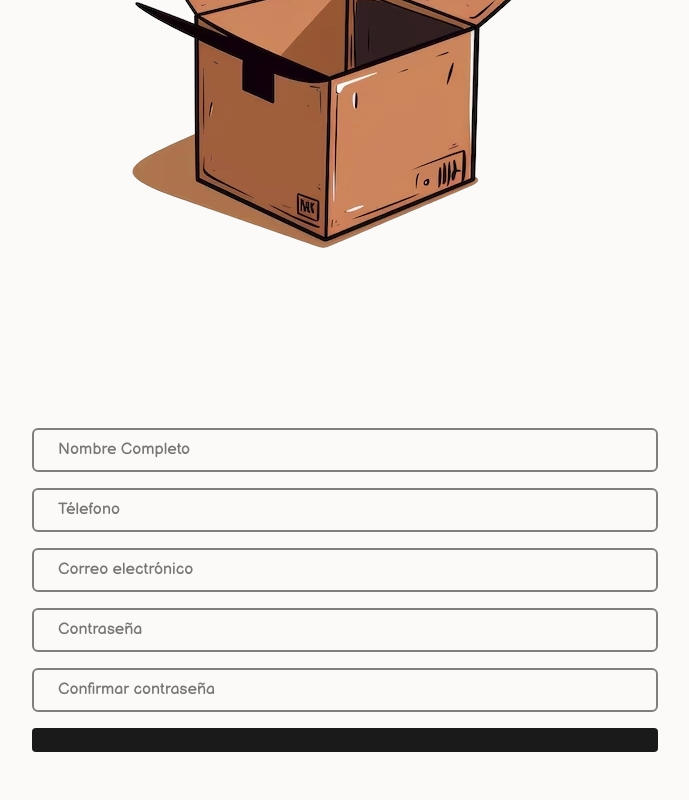
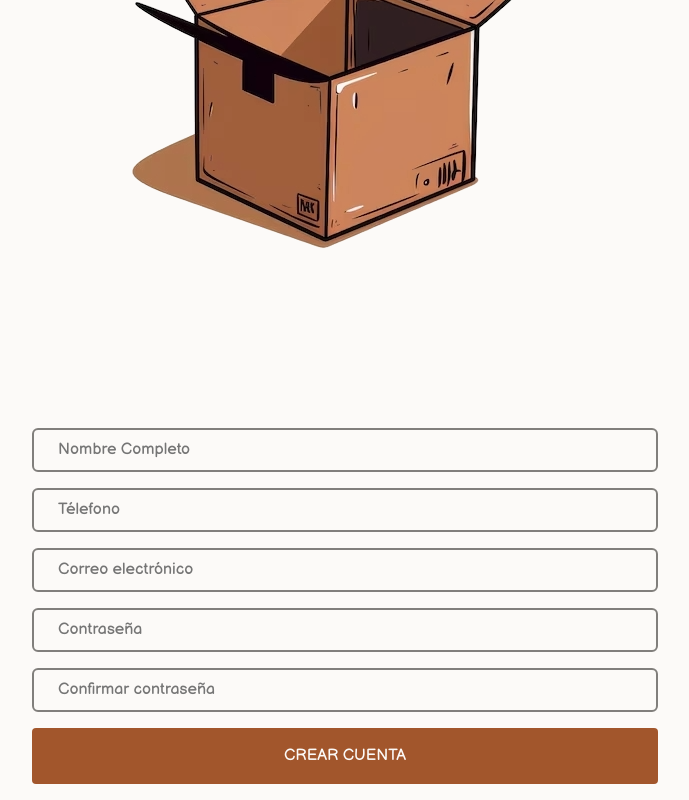
Before and after one commit to fidelChoqueDev/inventario-frontend, a React (Vite) app: page /register in a window 1280 px wide. Shown: the part 318-1118 px from the top of the page, without its empty margins (295-984 px from the left). Before the commit the page ends 1086 px from the top, so only its background shows below. Built offline with nearby package versions, Linux system fonts and the light colour scheme.

Commit message:
fix: repair button text of register form component

```diff
--- a/src/components/RegisterForm/RegisterForm.tsx
+++ b/src/components/RegisterForm/RegisterForm.tsx
@@ -91,7 +91,8 @@ const RegisterForm = () => {
       }
 
       const data = await response.json();
-      console.log("Registro exitoso", data);
+
+      console.log('Registro exitoso', data)
     } catch (error) {
       console.error("Error", error);
     }
@@ -108,7 +109,7 @@ const RegisterForm = () => {
         />
       ))}
 
-      <Button content="Crear cuenta" className="btn btn-dark" />
+      <Button variant="Primary">Crear Cuenta</Button>
     </form>
   );
 };
```
